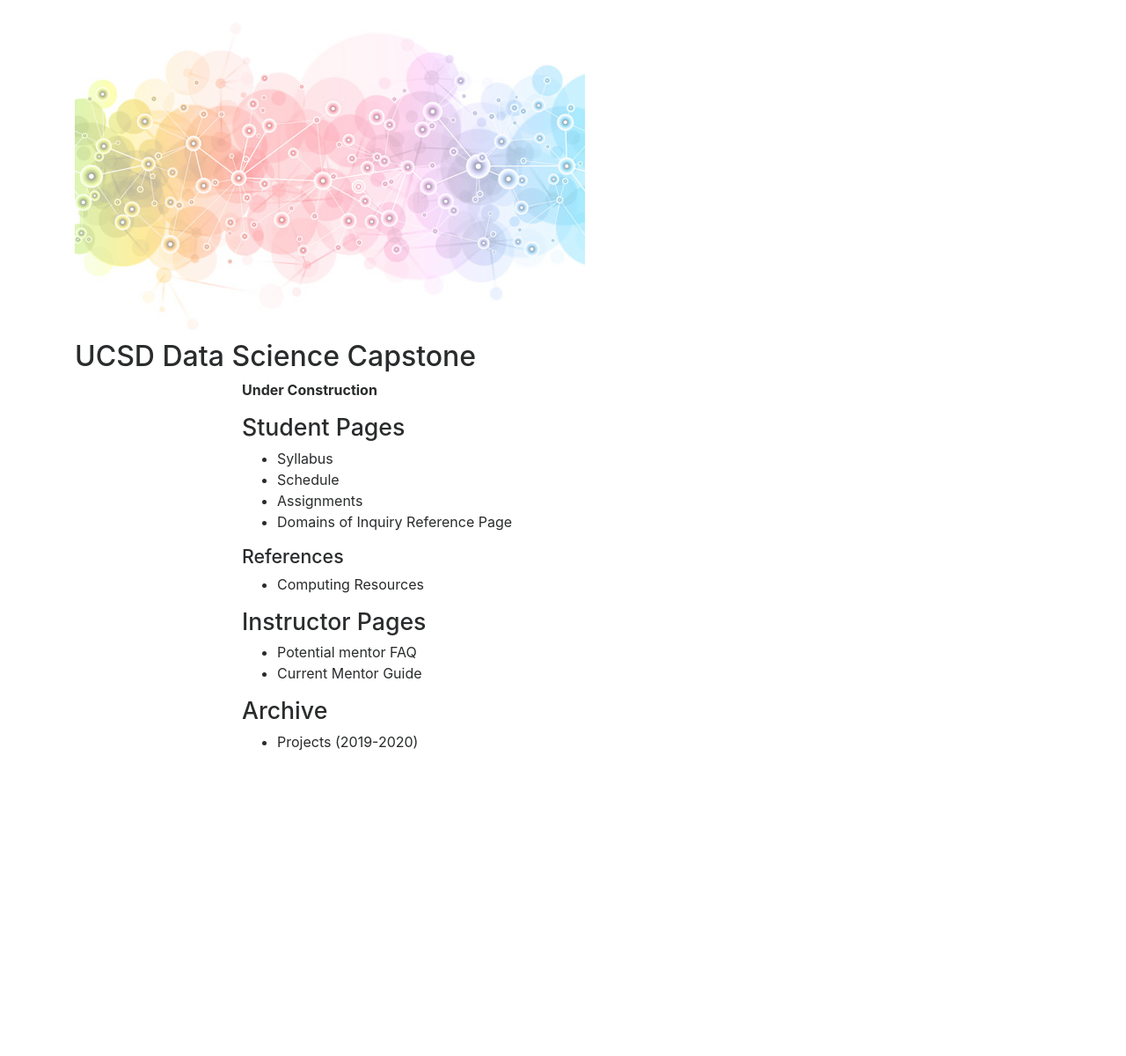
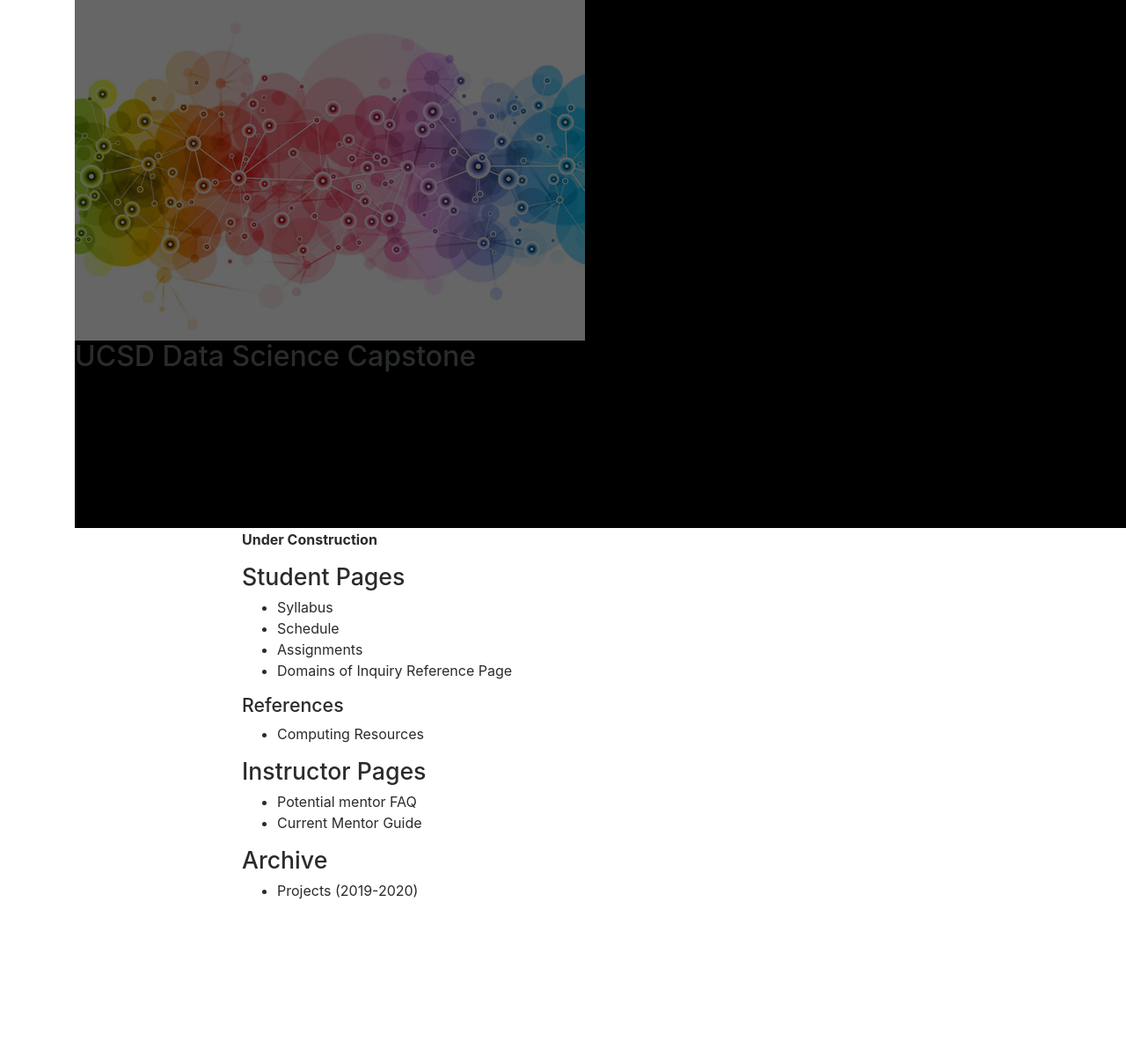
Before and after one commit to DSC-Capstone/dsc-capstone.github.io, a Jekyll site: the page built from index.md, in a window 1280 px wide. Shown: the whole page at 88% size. Built offline with Jekyll 4.4.1, drawn with Linux system fonts in a browser that asks for light colours; nearby versions of some CDN libraries; before the commit the page ends 1031 px from its top, so only the background shows below that.

Commit message:
create header banner

```diff
--- a/_layouts/page.html
+++ b/_layouts/page.html
@@ -42,9 +42,9 @@ ol li {
 }
 
 header {
-    height: 100%;
-    width: 100%;
-    background: white;
+    height: 600px;
+    width: 100vw;
+    background: black;
     overflow: hidden;
 }
 
```
